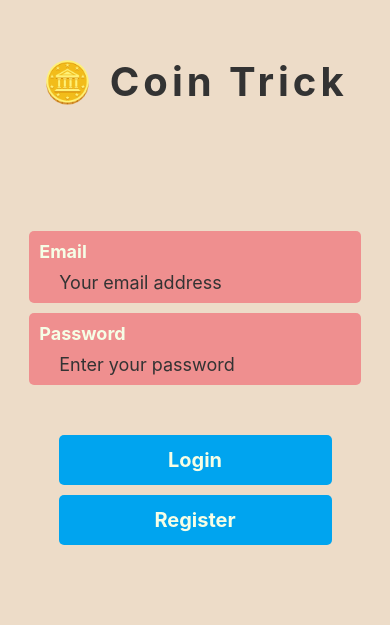
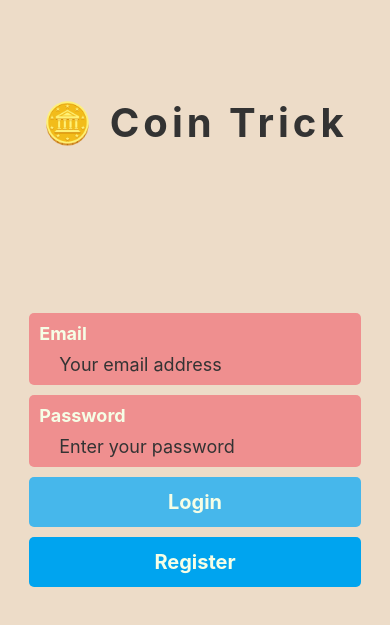
Before and after one commit to hasitheyepax/SimpleContactRNTS, a React Native app: screen / in a window 390 px wide. Shown: the part 109-734 px from the top of the page. Built offline with nearby package versions, Linux system fonts and the light colour scheme.

Commit message:
[feat] auth flow modifications added
## Enter to go to next field
## Disable button until validated

```diff
--- a/src/components/button/Button.tsx
+++ b/src/components/button/Button.tsx
@@ -6,18 +6,19 @@ import { StyleSheet, Pressable, Text } from "react-native";
 interface buttonProps {
   label: string;
   onPress: Function;
+  disabled?: boolean;
 }
 
 const Button: FC<buttonProps> = (props): JSX.Element => {
-  const { label, onPress } = props;
+  const { label, onPress, disabled = false } = props;
 
   const { theme } = useContext(ThemeContext);
   const styles = themeStyles(theme);
 
   return (
     <Pressable
-      onPress={() => onPress()}
-      style={styles.button}
+      onPress={() => !disabled && onPress()}
+      style={disabled ? styles.disabledButton : styles.button}
       android_ripple={{
         color: theme.colors.card,
       }}
@@ -41,6 +42,13 @@ const themeStyles = (theme: Theme) =>
       fontWeight: "700",
       color: theme.colors.labelText,
     },
+    disabledButton: {
+      backgroundColor: theme.colors.disabledButtonBody,
+      alignItems: "center",
+      justifyContent: "center",
+      height: 50,
+      borderRadius: theme.borderRadius,
+    },
   });
 
 export default Button;
--- a/src/components/inputField/InputField.tsx
+++ b/src/components/inputField/InputField.tsx
@@ -1,4 +1,4 @@
-import React, { FC, useContext } from "react";
+import React, { FC, Ref, RefObject, useContext } from "react";
 import { View, Text, TextInput, StyleSheet, KeyboardType } from "react-native";
 import { Theme } from "../../config/colors";
 import ThemeContext from "../../contexts/ThemeContext";
@@ -13,6 +13,8 @@ interface inputFieldProps {
   disableAutoCapitalize?: boolean;
   onBlur?: Function;
   keyboardType?: KeyboardType;
+  onSubmitEditing?: Function;
+  innerRef?: RefObject<TextInput>;
 }
 
 const InputField: FC<inputFieldProps> = (props): JSX.Element => {
@@ -26,6 +28,8 @@ const InputField: FC<inputFieldProps> = (props): JSX.Element => {
     disableAutoCapitalize = false,
     onBlur,
     keyboardType,
+    onSubmitEditing,
+    innerRef,
   } = props;
 
   const { theme } = useContext(ThemeContext);
@@ -48,6 +52,10 @@ const InputField: FC<inputFieldProps> = (props): JSX.Element => {
         }
         onBlur={(e) => onBlur?.(e)}
         keyboardType={keyboardType}
+        autoCorrect={false}
+        spellCheck={false}
+        onSubmitEditing={() => onSubmitEditing?.()}
+        ref={innerRef}
       />
     </View>
   );
--- a/src/config/colors.ts
+++ b/src/config/colors.ts
@@ -7,6 +7,7 @@ export type ColorsType = {
   labelText: string;
   buttonBody: string;
   navigatorHeaderBackground: string;
+  disabledButtonBody: string;
 };
 
 export type Theme = {
@@ -27,6 +28,7 @@ const darkTheme: Theme = {
     labelText: "#f5fee6",
     buttonBody: "#0032d6",
     navigatorHeaderBackground: "#0032d6",
+    disabledButtonBody: "#5c80f5",
   },
   borderRadius: 5,
   verticalMargin: 10,
@@ -43,6 +45,7 @@ const lightTheme: Theme = {
     labelText: "#f5fee6",
     buttonBody: "#00a4ef",
     navigatorHeaderBackground: "#f8f8f8",
+    disabledButtonBody: "#46b7eb",
   },
   borderRadius: 5,
   verticalMargin: 10,
--- a/src/screens/login/Login.tsx
+++ b/src/screens/login/Login.tsx
@@ -1,10 +1,11 @@
-import React, { FC, useContext } from "react";
+import React, { FC, useContext, useRef } from "react";
 import {
   View,
   Text,
   StyleSheet,
   KeyboardAvoidingView,
   Platform,
+  TextInput,
 } from "react-native";
 import * as yup from "yup";
 import { Formik } from "formik";
@@ -31,6 +32,7 @@ const Login: FC<NativeStackScreenProps<AuthStackParamsList, "LOGIN">> = (
   const { navigation } = props;
   const { theme } = useContext(ThemeContext);
   const dispatch = useAppDispatch();
+  const passwordInputRef = useRef<TextInput>(null);
   const styles = themeStyles(theme);
 
   const handleRegisterPress: Function = () => {
@@ -56,6 +58,10 @@ const Login: FC<NativeStackScreenProps<AuthStackParamsList, "LOGIN">> = (
     }
   };
 
+  const handleEmailSubmitEditing = (): void => {
+    if (passwordInputRef.current) passwordInputRef.current.focus();
+  };
+
   return (
     <HideKeyboard>
       <View style={styles.pageContainer}>
@@ -68,6 +74,7 @@ const Login: FC<NativeStackScreenProps<AuthStackParamsList, "LOGIN">> = (
             password: "",
           }}
           validationSchema={validationSchema}
+          validateOnMount
           onSubmit={async ({ email, password }) => {
             const credentials: loginCredentialsType = {
               email,
@@ -84,11 +91,14 @@ const Login: FC<NativeStackScreenProps<AuthStackParamsList, "LOGIN">> = (
             handleBlur,
             touched,
             resetForm,
+            isValid,
+            validateForm,
           }) => (
             <>
               <KeyboardAvoidingView
                 behavior={Platform.OS === "ios" ? "padding" : "height"}
                 style={styles.inputContainer}
+                keyboardVerticalOffset={Platform.OS === "ios" ? 100 : -150}
               >
                 <InputField
                   label={"Email"}
@@ -99,6 +109,7 @@ const Login: FC<NativeStackScreenProps<AuthStackParamsList, "LOGIN">> = (
                   placeholder={"Your email address"}
                   onBlur={handleBlur("email")}
                   keyboardType={"email-address"}
+                  onSubmitEditing={handleEmailSubmitEditing}
                 />
                 <InputField
                   label={"Password"}
@@ -108,19 +119,26 @@ const Login: FC<NativeStackScreenProps<AuthStackParamsList, "LOGIN">> = (
                   error={touched.password ? errors.password : undefined}
                   placeholder={"Enter your password"}
                   onBlur={handleBlur("password")}
+                  onSubmitEditing={handleSubmit}
+                  innerRef={passwordInputRef}
                 />
-              </KeyboardAvoidingView>
                 <View style={styles.buttonContainer}>
-                <Button label={"Login"} onPress={handleSubmit} />
+                  <Button
+                    label={"Login"}
+                    onPress={handleSubmit}
+                    disabled={!isValid}
+                  />
                   <View style={styles.margin} />
                   <Button
                     label={"Register"}
-                  onPress={() => {
+                    onPress={async () => {
                       resetForm();
+                      await validateForm();
                       handleRegisterPress();
                     }}
                   />
                 </View>
+              </KeyboardAvoidingView>
             </>
           )}
         </Formik>
@@ -138,7 +156,7 @@ const themeStyles = (theme: Theme) =>
       backgroundColor: theme.colors.background,
     },
     headerContainer: {
-      flex: 2,
+      flex: 1,
       justifyContent: "center",
       alignItems: "center",
       paddingTop: 40,
@@ -150,13 +168,11 @@ const themeStyles = (theme: Theme) =>
       color: theme.colors.text,
     },
     inputContainer: {
+      flex: 1,
       width: "85%",
       marginBottom: 40,
     },
-    buttonContainer: {
-      flex: 2,
-      width: "70%",
-    },
+    buttonContainer: {},
     margin: {
       height: theme.verticalMargin,
     },
--- a/src/screens/register/Register.tsx
+++ b/src/screens/register/Register.tsx
@@ -1,9 +1,10 @@
-import { FC, useContext } from "react";
+import { FC, useContext, useRef } from "react";
 import {
   KeyboardAvoidingView,
   Platform,
   ScrollView,
   StyleSheet,
+  TextInput,
   View,
 } from "react-native";
 import ThemeContext from "../../contexts/ThemeContext";
@@ -26,6 +27,10 @@ const Register: FC = (): JSX.Element => {
   const { theme } = useContext(ThemeContext);
   const styles = themeStyles(theme);
 
+  const emailInputRef = useRef<TextInput>(null);
+  const passwordInputRef = useRef<TextInput>(null);
+  const passwordVerifyInputRef = useRef<TextInput>(null);
+
   const handleUserRegistration = async (user: userType): Promise<void> => {
     const status = await registerUser(user);
     console.log(status);
@@ -35,6 +40,7 @@ const Register: FC = (): JSX.Element => {
     <KeyboardAvoidingView
       style={styles.container}
       behavior={Platform.OS === "ios" ? "padding" : "height"}
+      keyboardVerticalOffset={Platform.OS === "ios" ? 70 : 50}
     >
       <ScrollView
         contentContainerStyle={styles.contentContainer}
@@ -48,6 +54,7 @@ const Register: FC = (): JSX.Element => {
             passwordVerify: "",
           }}
           validationSchema={validationSchema}
+          validateOnMount
           onSubmit={async (values) => {
             const user: userType = {
               name: values.name,
@@ -65,6 +72,7 @@ const Register: FC = (): JSX.Element => {
             handleSubmit,
             handleChange,
             touched,
+            isValid,
           }) => (
             <View style={styles.inputContainer}>
               <InputField
@@ -75,6 +83,7 @@ const Register: FC = (): JSX.Element => {
                 placeholder={"Your name"}
                 error={touched.name ? errors.name : undefined}
                 onBlur={handleBlur("name")}
+                onSubmitEditing={() => emailInputRef.current?.focus()}
               />
               <InputField
                 label={"Email"}
@@ -85,6 +94,8 @@ const Register: FC = (): JSX.Element => {
                 error={touched.email ? errors.email : undefined}
                 onBlur={handleBlur("email")}
                 keyboardType={"email-address"}
+                innerRef={emailInputRef}
+                onSubmitEditing={() => passwordInputRef.current?.focus()}
               />
               <InputField
                 label={"Password"}
@@ -94,6 +105,8 @@ const Register: FC = (): JSX.Element => {
                 placeholder={"Password"}
                 error={touched.password ? errors.password : undefined}
                 onBlur={handleBlur("password")}
+                innerRef={passwordInputRef}
+                onSubmitEditing={() => passwordVerifyInputRef.current?.focus()}
               />
               <InputField
                 label={"Verify Password"}
@@ -105,8 +118,13 @@ const Register: FC = (): JSX.Element => {
                   touched.passwordVerify ? errors.passwordVerify : undefined
                 }
                 onBlur={handleBlur("passwordVerify")}
+                innerRef={passwordVerifyInputRef}
               />
-              <Button label={"Register"} onPress={handleSubmit} />
+              <Button
+                label={"Register"}
+                onPress={handleSubmit}
+                disabled={!isValid || values.password !== values.passwordVerify}
+              />
             </View>
           )}
         </Formik>
```
Lines whose indentation alone changed are shown as unchanged.
